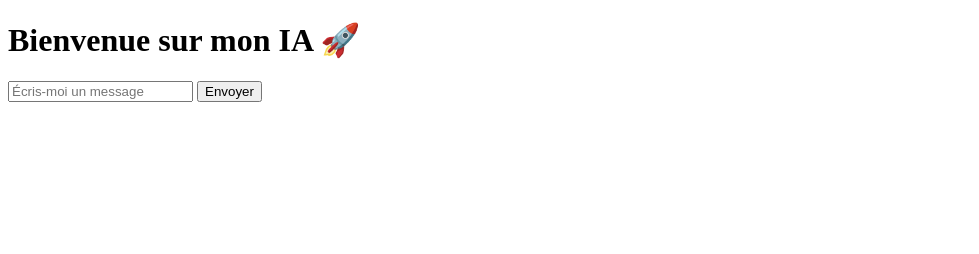
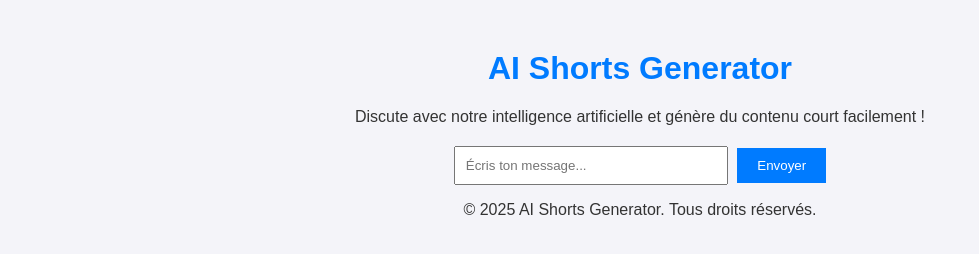
Before and after one commit to theot44240-tech/Ai-video-generator, a website: page public/index.html in a window 1280 px wide. Shown: the whole page, without its empty margins (0-979 px from the left). Drawn offline with Linux system fonts and the light colour scheme.

Commit message:
Update index.html

```diff
--- a/public/index.html
+++ b/public/index.html
@@ -1,30 +1,41 @@
 <!DOCTYPE html>
 <html lang="fr">
-  <head>
-    <meta charset="UTF-8" />
-    <title>Mon IA 🚀</title>
-  </head>
-  <body>
-    <h1>Bienvenue sur mon IA 🚀</h1>
-    <input id="message" type="text" placeholder="Écris-moi un message" />
-    <button onclick="sendMessage()">Envoyer</button>
-    <div id="response"></div>
+<head>
+  <meta charset="UTF-8">
+  <meta name="viewport" content="width=device-width, initial-scale=1.0">
+  <title>AI Shorts Generator</title>
+  <link rel="stylesheet" href="style.css">
+  <link rel="icon" href="favicon.ico">
+</head>
+<body>
+  <header>
+    <h1>AI Shorts Generator</h1>
+    <p>Discute avec notre intelligence artificielle et génère du contenu court facilement !</p>
+  </header>
 
-    <script>
-      async function sendMessage() {
-        const message = document.getElementById("message").value;
+  <main>
+    <section class="chat-section">
+      <div id="chat-container" class="chat-container">
+        <!-- Messages apparaîtront ici -->
+      </div>
 
-        const res = await fetch("/api/chat", {
-          method: "POST",
-          headers: {
-            "Content-Type": "application/json",
-          },
-          body: JSON.stringify({ message }),
-        });
+      <form id="chat-form" class="chat-form">
+        <input
+          type="text"
+          id="chat-input"
+          placeholder="Écris ton message..."
+          autocomplete="off"
+          required
+        />
+        <button type="submit">Envoyer</button>
+      </form>
+    </section>
+  </main>
 
-        const data = await res.json();
-        document.getElementById("response").innerText = data.reply || data.error;
-      }
-    </script>
-  </body>
+  <footer>
+    <p>© 2025 AI Shorts Generator. Tous droits réservés.</p>
+  </footer>
+
+  <script src="script.js"></script>
+</body>
 </html>
```
